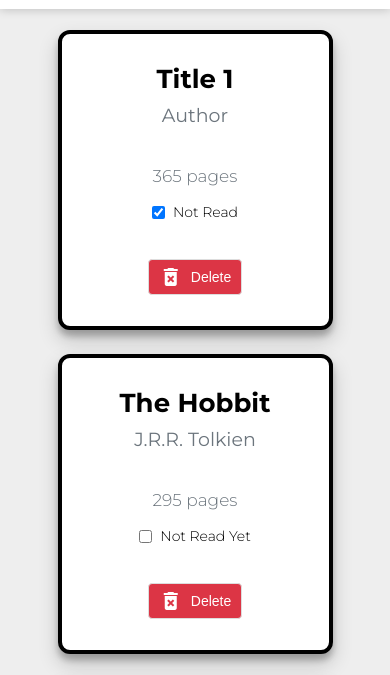
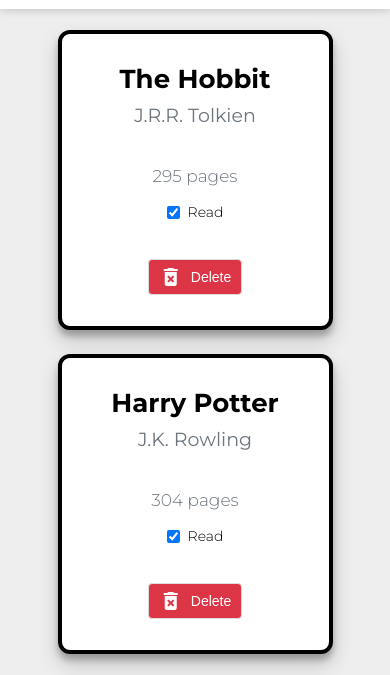
Before and after one commit to devkovmtl/library, a plain HTML site: page index.html in a window 390 px wide. Both pictures are taken after a click on the checkbox 158 px from the left and 327 px from the top of the page. Shown: the part 115-790 px from the top of the page. Drawn offline with nearby package versions, Linux system fonts and the light colour scheme.

Commit message:
Javascript handling update read checkbox

```diff
--- a/index.html
+++ b/index.html
@@ -26,7 +26,7 @@
     </div>
 
     <div class="card-list">
-      <div class="card" data-id="1632420225215">
+      <!-- <div class="card" data-id="1632420225215">
         <div class="card-title">
           <h2>Title 1</h2>
 
@@ -47,7 +47,7 @@
             Delete
           </button>
         </div>
-      </div>
+      </div> -->
     </div>
 
     <div class="modal-container">
@@ -82,6 +82,10 @@
       </div>
     </div>
 
+    <script src="scripts/modal.js"></script>
+    <script src="scripts/buildCard.js"></script>
+    <script src="scripts/library.js"></script>
+    <script src="scripts/book.js"></script>
     <script src="scripts/main.js"></script>
   </body>
 </html>
--- /dev/null
+++ b/scripts/book.js
@@ -0,0 +1,21 @@
+class Book {
+  constructor(title, author, pages, read) {
+    this.id = Date.now() + Math.floor(Math.random() * 10000)
+    this.title = title
+    this.author = author
+    this.pages = pages
+    this.read = read
+  }
+
+  info() {
+    return `${this.title} by ${this.author}, ${this.pages} pages, ${
+      this.read ? 'already read' : 'not read yet'
+    }.`
+  }
+
+  toggleRead() {
+    console.log('click')
+    this.read = !this.read
+    return this.read
+  }
+}
--- /dev/null
+++ b/scripts/buildCard.js
@@ -0,0 +1,31 @@
+function buildCardComponent(id, title, author, pages, read) {
+  // console.log(read)
+  const card = document.createElement('div')
+  card.setAttribute('class', 'card')
+  card.setAttribute('data-id', id)
+
+  card.innerHTML = `
+    <div class="card-title" >
+      <h2>${title}</h2>
+      <h3>${author}</h3>
+    </div>
+    <div class="card-body">
+      <p>${pages} pages</p>
+      <div class="read">
+        <input type="checkbox" id="read_check" ${
+          read ? 'checked' : ''
+        } data-id=${id} /> <span>${read ? 'Read' : 'Not Read Yet'}</span>
+      </div>
+    </div>
+    <div class="card-footer">
+      <button class="btn btn-delete" id="delete-book" data-id=${id}>
+        <span class="material-icons material-icons-two-tone">
+          delete_forever
+        </span>
+        Delete
+      </button>
+    </div>
+    `
+
+  return card
+}
--- /dev/null
+++ b/scripts/library.js
@@ -0,0 +1,21 @@
+class Library {
+  constructor() {
+    this.library = []
+  }
+
+  insert(book) {
+    this.library.push(book)
+  }
+
+  delete(bookId) {
+    this.library = [
+      ...this.library.filter((b) => {
+        b.id !== bookId
+      }),
+    ]
+  }
+}
+
+function addBookToLibrary(book) {
+  myLibrary.insert(book)
+}
--- a/scripts/main.js
+++ b/scripts/main.js
@@ -1,36 +1,8 @@
-const listBooks = document.querySelector('.card-list')
-const addBtn = document.querySelector('.add-btn')
-const deleteBookBtn = document.querySelector('#delete-book')
-const modalContainer = document.querySelector('.modal-container')
-const cancelBtnModal = document.querySelector('#cancelModal')
-const addBookForm = document.querySelector('.form')
-const checkBox = document.querySelector('input[type="checkbox"]')
-
-let myLibrary = []
+let myLibrary = new Library()
 let isModalOpen = false
 
-class Book {
-  constructor(title, author, pages, read) {
-    this.title = title
-    this.author = author
-    this.pages = pages
-    this.read = read
-  }
-
-  info() {
-    return `${this.title} by ${this.author}, ${this.pages} pages, ${
-      this.read ? 'already read' : 'not read yet'
-    }.`
-  }
-
-  toggleRead() {
-    this.read = !this.read
-  }
-}
-
-function addBookToLibrary(book) {
-  myLibrary.push(book)
-}
+const listBooks = document.querySelector('.card-list')
+const addBookForm = document.querySelector('.form')
 
 const theHobbit = new Book('The Hobbit', 'J.R.R. Tolkien', 295, false)
 const harrySorcerySchool = new Book('Harry Potter', 'J.K. Rowling', 304, true)
@@ -38,47 +10,12 @@ const harrySorcerySchool = new Book('Harry Potter', 'J.K. Rowling', 304, true)
 addBookToLibrary(theHobbit)
 addBookToLibrary(harrySorcerySchool)
 
-function generateId() {
-  return `${Date.now() + Math.floor(Math.random() * 10000)}`
-}
-
-function buildCardComponent(title, author, pages, read) {
-  // console.log(read)
-  const card = document.createElement('div')
-  card.setAttribute('class', 'card')
-
-  card.setAttribute('data-id', generateId(title, author))
-
-  card.innerHTML = `
-  <div class="card-title" >
-    <h2>${title}</h2>
-    <h3>${author}</h3>
-  </div>
-  <div class="card-body">
-    <p>${pages} pages</p>
-    <div class="read">
-      <input type="checkbox" id="read_check" ${read ? 'checked' : ''} /> ${
-    read ? 'Read' : 'Not Read Yet'
-  }
-    </div>
-  </div>
-  <div class="card-footer">
-    <button class="btn btn-delete" id="delete-book">
-      <span class="material-icons material-icons-two-tone">
-        delete_forever
-      </span>
-      Delete
-    </button>
-  </div>
-  `
-
-  return card
-}
-
 function displayBooks() {
-  for (let i = 0; i < myLibrary.length; i++) {
-    let book = myLibrary[i]
+  for (let i = 0; i < myLibrary.library.length; i++) {
+    let book = myLibrary.library[i]
+    console.log(book)
     const card = buildCardComponent(
+      book.id,
       book.title,
       book.author,
       book.pages,
@@ -86,17 +23,6 @@ function displayBooks() {
     )
     listBooks.appendChild(card)
   }
-}
-
-displayBooks()
-
-function toggleModal(e) {
-  if (isModalOpen) {
-    modalContainer.style.display = 'none'
-  } else {
-    modalContainer.style.display = 'flex'
-  }
-  isModalOpen = !isModalOpen
 }
 
 function onSubmitForm(e) {
@@ -108,23 +34,26 @@ function onSubmitForm(e) {
 
   if (title && author && pages) {
     const newBook = new Book(title, author, pages, read)
-    myLibrary.push(newBook)
+    myLibrary.insert(newBook)
     toggleModal()
     displayBooks()
   }
 }
 
-function toggleCheckBox(e) {
-  console.log('Click Checked')
-  console.log(e)
+function handleClickOnList(e) {
+  const element = e.target
+
+  if (element.matches('input#read_check')) {
+    const bookId = element.dataset.id
+
+    const book = myLibrary.library.find((b) => b.id === +bookId)
+    if (book) {
+      const isRead = book.toggleRead()
+      element.nextElementSibling.innerText = isRead ? 'Read' : 'Not Read Yet'
+    }
+  }
 }
 
-function deleteBook(e) {
-  console.log(e)
-}
-
-addBtn.addEventListener('click', toggleModal)
-deleteBookBtn.addEventListener('click', deleteBook)
-cancelBtnModal.addEventListener('click', toggleModal)
 addBookForm.addEventListener('submit', onSubmitForm)
-// checkBox.addEventListener('click', toggleCheckBox)
+listBooks.addEventListener('click', handleClickOnList)
+displayBooks()
--- /dev/null
+++ b/scripts/modal.js
@@ -0,0 +1,15 @@
+const addBtn = document.querySelector('.add-btn')
+const modalContainer = document.querySelector('.modal-container')
+const cancelBtnModal = document.querySelector('#cancelModal')
+
+function toggleModal(e) {
+  if (isModalOpen) {
+    modalContainer.style.display = 'none'
+  } else {
+    modalContainer.style.display = 'flex'
+  }
+  isModalOpen = !isModalOpen
+}
+
+addBtn.addEventListener('click', toggleModal)
+cancelBtnModal.addEventListener('click', toggleModal)
```
